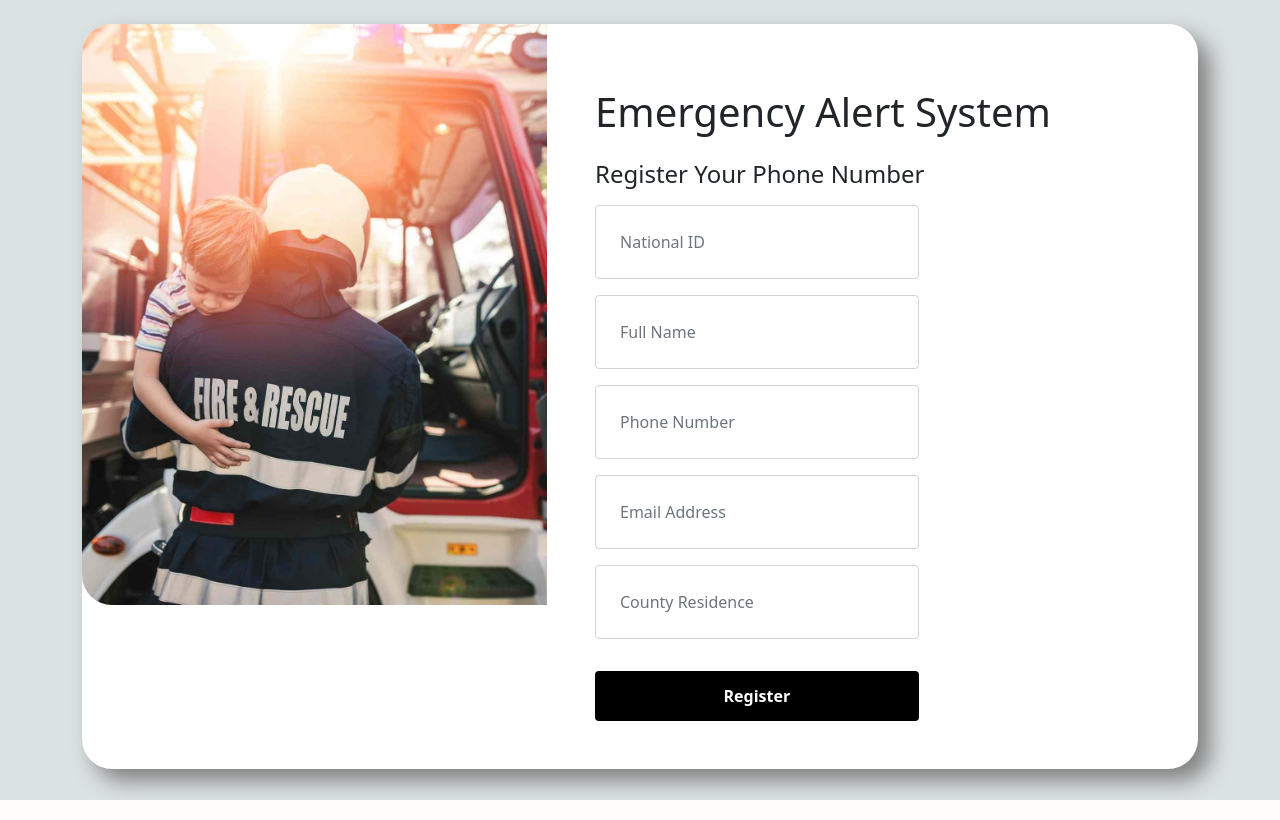
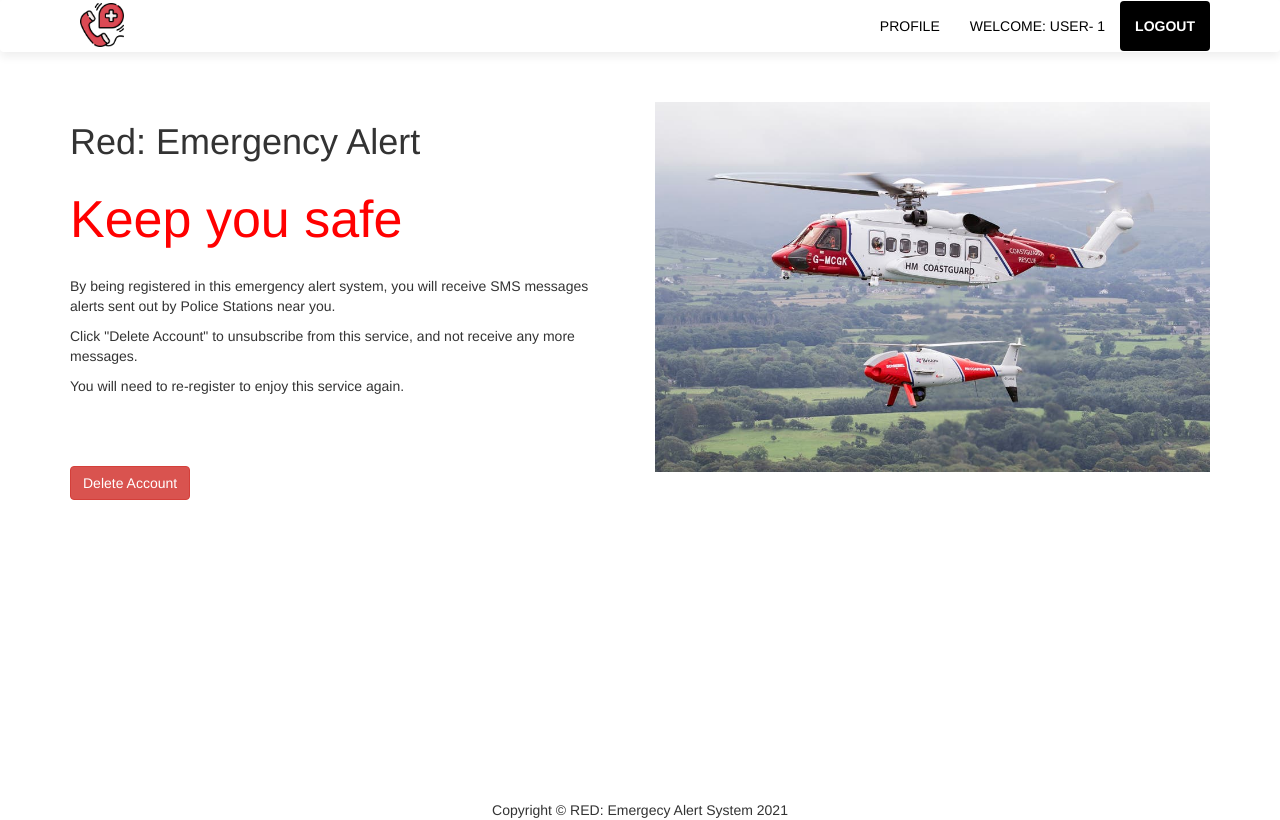
Before and after one commit to trevoromondi/CS-Project-I, a PHP site: page /CS-Project-I/citizen.php in a window 1280 px wide. Run offline with PHP 8.4, Linux system fonts and the light colour scheme; the visitor is signed in with stand-in values (Sample User, id 1).

Commit message:
My commit.

```diff
--- a/citizen.php
+++ b/citizen.php
@@ -1,144 +1,95 @@
 <?php
-if(isset($_POST["submit"]))
+session_start();
+if(isset($_SESSION['id_number']))
 {
-    //Get form data
-    $id_number=$_POST["id_number"];
-    $names=$_POST["names"]?? "";
-    $phone_number=$_POST["phone_number"]?? "";
-    $citizen_email=$_POST["citizen_email"]?? "";
-    $locations=$_POST["locations"]?? "";
 
+    //echo "<p align=right> WELCOME: OFFICER ID-".$_SESSION['officer_id'];
+}
+else{
+  header("Location: citizen_login.php");
+}
+error_reporting(E_ALL ^ E_NOTICE);
+?>
 
-        //Connect to DB
+<!doctype html>
+<html>
+    <head>
+        <title>Citizen Portal</title>
+        <link rel="stylesheet" type="text/css" href="landing.css">
+        <!-- Latest compiled and minified CSS -->
+        <link rel="stylesheet" href="https://maxcdn.bootstrapcdn.com/bootstrap/3.4.1/css/bootstrap.min.css">
+        <!-- jQuery library -->
+        <script src="https://ajax.googleapis.com/ajax/libs/jquery/3.5.1/jquery.min.js"></script>
+        <!-- Latest compiled JavaScript -->
+        <script src="https://maxcdn.bootstrapcdn.com/bootstrap/3.4.1/js/bootstrap.min.js"></script>
+    </head>
 
-        $mysqli=NEW MySQLi('localhost','root','','cs_project');
+    <body>
+        <header class="header">
+          <nav class="navbar navbar-style">
+              <div class="container">
+                  <div class="navbar-header">
+                      <button type="button" class="navbar-toggle" data-toggle="collapse" data-target="#micon">
+                          <span class="icon-bar"></span>
+                          <span class="icon-bar"></span>
+                          <span class="icon-bar"></span>
+                      </button>
+                      <a href="#">
+                          <img class="logo" src="./assets/emergency-call.png">
+                      </a>
+                  </div>
 
-        //Sanitize the form data-value is stripped of characters that can be used for SQL Injection
-        $id_number=$mysqli->real_escape_string($id_number);
-        $names=$mysqli->real_escape_string($names);
-        $phone_number=$mysqli->real_escape_string($phone_number);
-        $citizen_email=$mysqli->real_escape_string($citizen_email);
-        $locations=$mysqli->real_escape_string($locations);
+                  <div class="collapse navbar-collapse" id="micon">
 
-        //Generate VKey-appended timestamp with officer id and hash it
-       // $vkey=md5(time().$officer_id);
+                  <ul class="nav navbar-nav navbar-right">
+                      <li><a href="userprofile.php">Profile</a></li>
+                      <li><a href="#">WELCOME: USER- <?php echo $_SESSION['id_number'] ?? ""; ?> </a></li>
+                      <li><a type="logout" name="logout" class="btn1" href="citizen_logout.php">Logout</a></li>
+                  </ul>
+                </div>
+              </div>
 
-        //insert records into db
-       // $pwd=md5($pwd);
-        $insert=$mysqli->query("INSERT INTO citizens(id_number,names,phone_number,citizen_email,locations)VALUES('$id_number','$names','$phone_number','$citizen_email','$locations')");
+          </nav>
 
+          <div class="container">
+              <div class="row">
+                  <div class="col-sm-6 banner-info">
+                      <h1>Red: Emergency Alert</h1>
+                      <p class="big-text">Keep you safe</p>
+                      <p>By being registered in this emergency alert system, you will receive SMS messages alerts sent out by Police Stations near you.</p>
+                      <p>Click "Delete Account" to unsubscribe from this service, and not receive any more messages.</p>
+                      <p>You will need to re-register to enjoy this service again.</p>
+                      <br>
+                      <br>
+                      <br>
 
-        if($insert)
-        {
-            //echo "Success";
-            //echo '<script>alert("SUCCESS")</script>';
-            //echo '<script>window.location="register.php"</script>';
+                    <form action="delete.php" method="post">
 
-            //Send email
-            $to=$citizen_email;
-            $subject="Phone Number Registration";
-            $message="Thank you for registering for the Emergency Alert System Service. You will now be able to receive SMS messages whenever an emergency arises";
-            $headers="FROM: alertsystem75@yahoo.com \r\n";
-            $headers .="MIME-Version: 1.0" . "\r\n";
-            $headers .="Content-type:text/html;charset=UTF-8" . "\r\n";
+                       <button type="submit" id="delete_btn" name="delete_btn" class="btn btn-danger">Delete Account</button>
 
-            mail($to,$subject,$message,$headers);
-            header('location:citizen_thankyou.php');
-
-        }else
-        {
-            $mysqli->error;
-        }
-
-}
-?>
-<!doctype html>
-<html lang="en">
-  <head>
-    <!-- Required meta tags -->
-    <meta charset="utf-8">
-    <meta name="viewport" content="width=device-width, initial-scale=1">
-
-    <!-- Bootstrap CSS -->
-    <link href="https://cdn.jsdelivr.net/npm/bootstrap@5.0.2/dist/css/bootstrap.min.css" rel="stylesheet" integrity="sha384-EVSTQN3/azprG1Anm3QDgpJLIm9Nao0Yz1ztcQTwFspd3yD65VohhpuuCOmLASjC" crossorigin="anonymous">
-    <link rel="stylesheet" href="style.css">
-
-    <title>Phone Number Registration</title>
-
-  </head>
-  <body>
-      <section class="form my-4 mx-5">
-          <div class="container">
-              <div class="row g-0">
-                  <div class="col-lg-5">
-                      <img src="./assets/fire.jpg" class="img-fluid" alt="">
-                  </div>
-                  <div class="col-lg-7 px-5 pt-5">
-                      <h1 class="font-weight-bold py-3">Emergency Alert System</h1>
-                      <h4>Register Your Phone Number</h4>
-                      <form method="POST" action="">
-                      <div class="form-row">
-                              <div class="col-lg-7">
-                                  <input id="id_number" name ="id_number"type="text" placeholder="National ID" class="form-control my-3 p-4" required>
-                              </div>
-                          </div>
-                          <div class="form-row">
-                              <div class="col-lg-7">
-                                  <input type="text" id="names" name="names" placeholder="Full Name" class="form-control my-3 p-4" required>
-                              </div>
-                          </div>
-                          <div class="form-row">
-                              <div class="col-lg-7">
-                                  <input type="text" id="phone_number" name="phone_number" placeholder="Phone Number" class="form-control my-3 p-4" required>
-                              </div>
-                          </div>
-                          <div class="form-row">
-                              <div class="col-lg-7">
-                                  <input id="citizen_email" type="email" name="citizen_email" placeholder="Email Address" class="form-control my-3 p-4" required>
-                              </div>
-                          </div>
-                          <div class="form-row">
-                              <div class="col-lg-7">
-                                  <input type="text" id="locations" name="locations" placeholder="County Residence" class="form-control my-3 p-4" reqquired>
-                              </div>
-                          </div>
-                        <!--  <div class="form-row">
-                              <div class="col-lg-7">
-                                  <input id="pwd" type="password" name="pwd" placeholder="Password" class="form-control my-3 p-4" >
-                              </div>
-                          </div>
-                          <div class="form-row">
-                              <div class="col-lg-7">
-                                  <input id="pwd2" type="password" name="pwd2"placeholder="Confirm Password" class="form-control my-3 p-4" >
-                              </div>
-                          </div>
-                          <div class="form-row">-->
-
-                          <div class="col-lg-7">
-                              <button type="submit" name="submit" class="btn1 mt-3 mb-5">Register</button>
-                            </div>
-                          </div>
-                         <!-- <p>Already have an account? <a href="login.php">Login here</a></p>-->
-                      </form>
-
-                  </div>
-              </div>
-          </div>
-      </section>
+                    </form>
 
 
 
 
+                     <!--<a class="btn btn_first" href="createmessage.php">Create message</a>-->
+                    </div>
+                  <div class="col-sm-6 banner-image">
+                      <img src="./assets/heli.jpg" class="img-responsive">
+                  </div>
+              </div>
+          </div>
 
-    <!-- Optional JavaScript; choose one of the two! -->
+        </header>
 
-    <!-- Option 1: Bootstrap Bundle with Popper -->
-    <script src="https://cdn.jsdelivr.net/npm/bootstrap@5.0.2/dist/js/bootstrap.bundle.min.js" integrity="sha384-MrcW6ZMFYlzcLA8Nl+NtUVF0sA7MsXsP1UyJoMp4YLEuNSfAP+JcXn/tWtIaxVXM" crossorigin="anonymous"></script>
 
-    <!-- Option 2: Separate Popper and Bootstrap JS -->
-    <!--
-    <script src="https://cdn.jsdelivr.net/npm/@popperjs/core@2.9.2/dist/umd/popper.min.js" integrity="sha384-IQsoLXl5PILFhosVNubq5LC7Qb9DXgDA9i+tQ8Zj3iwWAwPtgFTxbJ8NT4GN1R8p" crossorigin="anonymous"></script>
-    <script src="https://cdn.jsdelivr.net/npm/bootstrap@5.0.2/dist/js/bootstrap.min.js" integrity="sha384-cVKIPhGWiC2Al4u+LWgxfKTRIcfu0JTxR+EQDz/bgldoEyl4H0zUF0QKbrJ0EcQF" crossorigin="anonymous"></script>
-    -->
-  </body>
+        <footer class="sticky-footer bg-white">
+        <div class="container my-auto">
+          <div class="copyright text-center my-auto">
+            <span>Copyright &copy; RED: Emergecy Alert System 2021</span>
+          </div>
+        </div>
+      </footer>
+
+    </body>
 </html>
--- /dev/null
+++ b/citizen_logout.php
@@ -0,0 +1,6 @@
+<?php
+session_start();
+session_destroy();
+unset($_SESSION['id_number']);
+header("location:citizen_login.php");
+?>
```
Also changed, not shown: citizen_login.php (added, +102 -0 lines).
